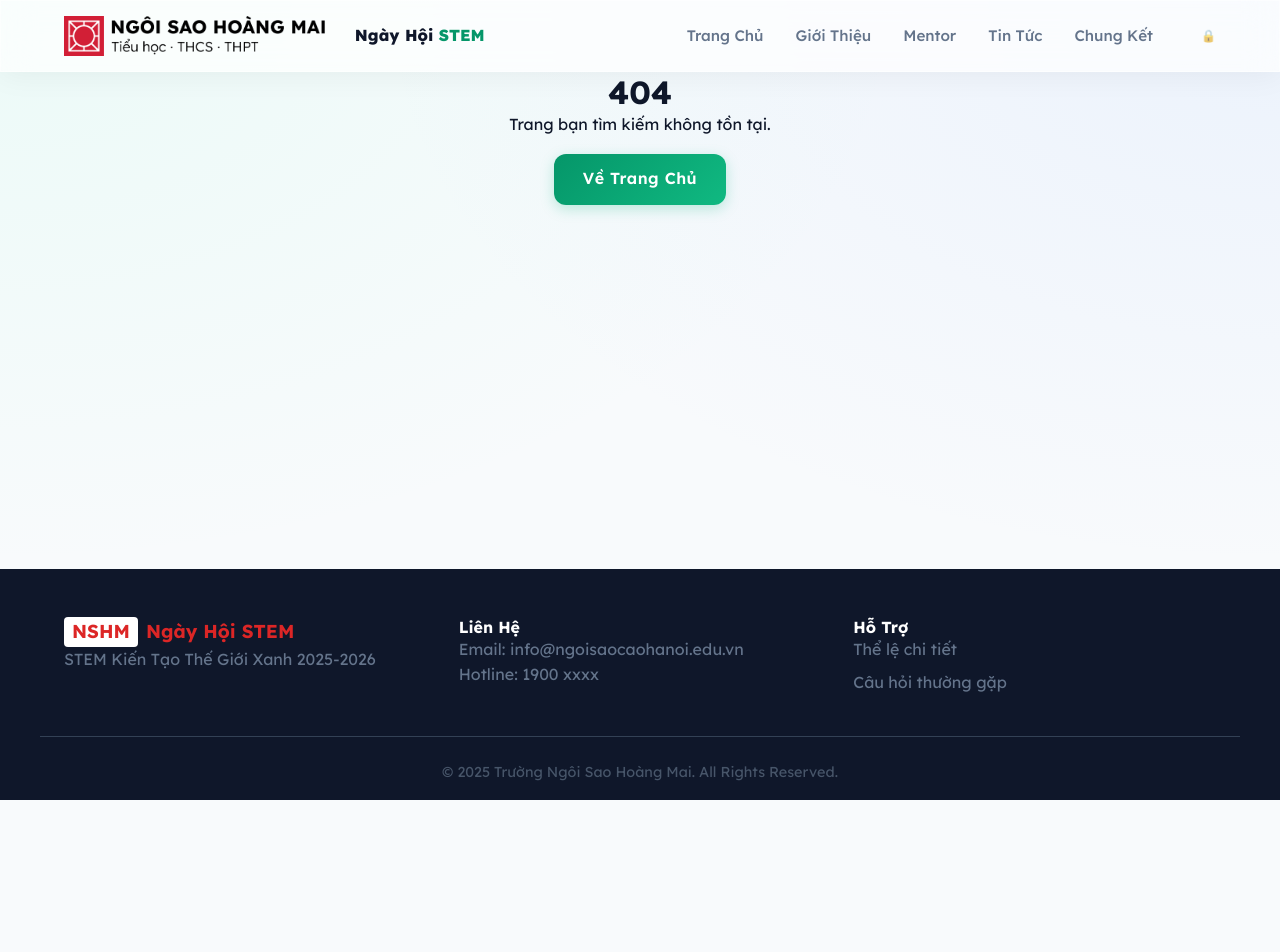
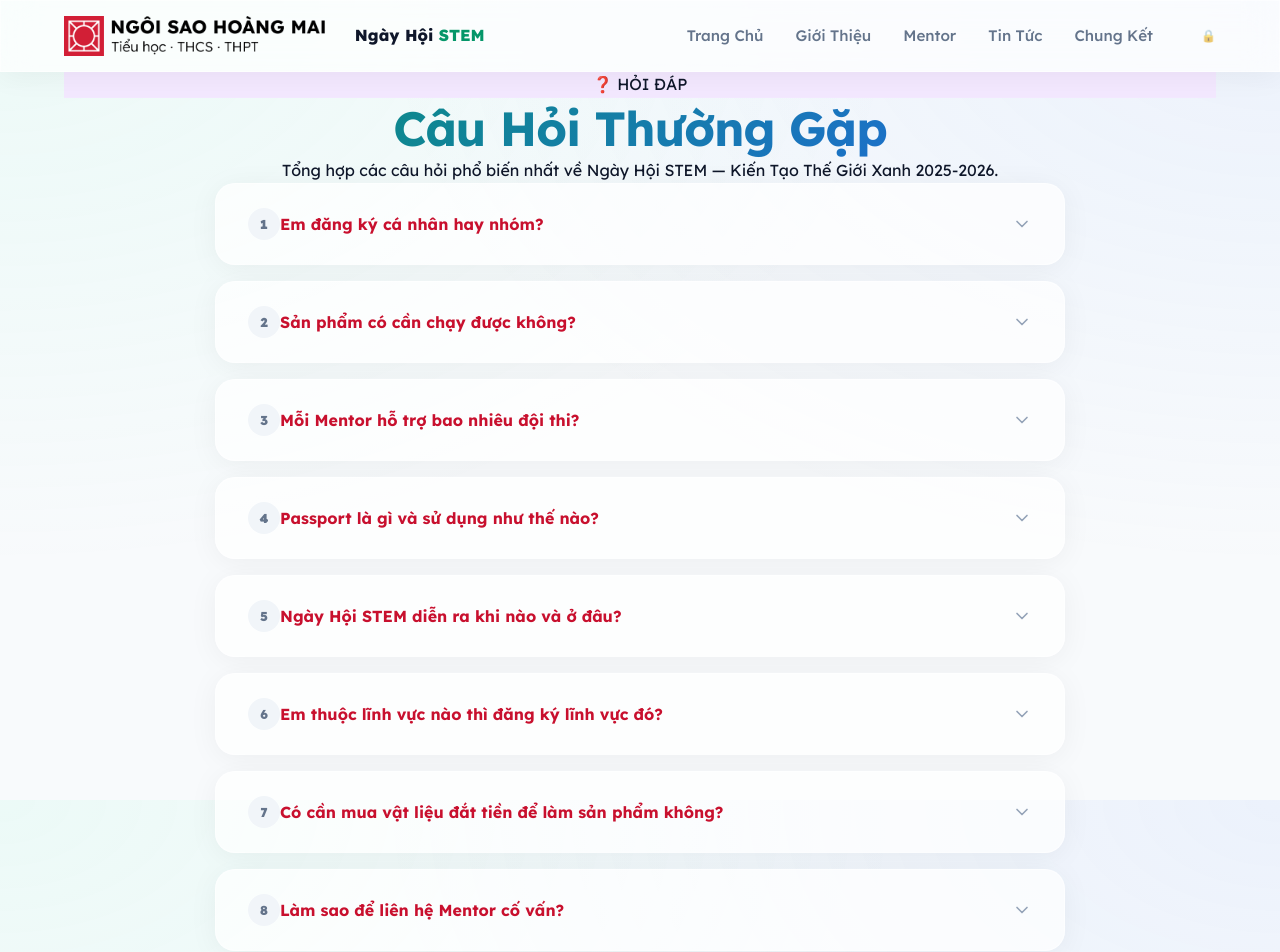
Before and after one commit to ddhi9x/stemnshm, a React (Vite) app: page /faq in a window 1280 px wide. Shown: the top 952 px of the page. Before the commit the page ends 800 px from the top, so only its background shows below. Built offline with nearby package versions, Linux system fonts and the light colour scheme; no server answers; the database is empty.

Commit message:
Trang FAQ rieng 10 cau hoi thuong gap

```diff
--- a/src/App.jsx
+++ b/src/App.jsx
@@ -8,6 +8,7 @@ import Mentors from './pages/Mentors';
 import Schedule from './pages/Schedule';
 import News from './pages/News';
 import FinalEvent from './pages/FinalEvent';
+import FAQ from './pages/FAQ';
 import AdminDashboard from './admin/AdminDashboard';
 import NotFound from './pages/NotFound';
 
@@ -24,6 +25,7 @@ function App() {
             <Route path="/lich-trinh" element={<Schedule />} />
             <Route path="/tin-tuc" element={<News />} />
             <Route path="/chung-ket" element={<FinalEvent />} />
+            <Route path="/faq" element={<FAQ />} />
             <Route path="/admin/*" element={<AdminDashboard />} />
             <Route path="*" element={<NotFound />} />
           </Routes>
--- /dev/null
+++ b/src/pages/FAQ.jsx
@@ -0,0 +1,105 @@
+import React, { useState } from 'react';
+import { ChevronDown } from 'lucide-react';
+
+const faqItems = [
+  {
+    q: 'Em đăng ký cá nhân hay nhóm?',
+    a: 'Có thể đăng ký theo nhóm từ 3–5 bạn cùng khối THCS hoặc THPT. Mỗi nhóm cần có đầy đủ thông tin các thành viên khi điền form đăng ký.'
+  },
+  {
+    q: 'Sản phẩm có cần chạy được không?',
+    a: 'Khuyến khích có mô hình hoạt động được (chạy thực tế). Nếu chưa hoàn thiện, ít nhất cần có sa bàn mô phỏng, poster hoặc video demo để Ban Giám Khảo đánh giá ý tưởng.'
+  },
+  {
+    q: 'Mỗi Mentor hỗ trợ bao nhiêu đội thi?',
+    a: 'Mỗi giáo viên Mentor cố vấn sẽ hỗ trợ tối đa 04 đội thi. Mentor sẽ đồng hành, góp ý và định hướng ý tưởng cho các đội trong suốt quá trình chuẩn bị.'
+  },
+  {
+    q: 'Passport là gì và sử dụng như thế nào?',
+    a: 'Passport (sổ tay hành trình) là cuốn sổ mỗi học sinh nhận khi tham gia Ngày Hội STEM. Khi hoàn thành các hoạt động tại các trạm trải nghiệm, em sẽ được đóng dấu mộc vào Passport. Thu thập đủ mộc sẽ nhận quà lưu niệm!'
+  },
+  {
+    q: 'Ngày Hội STEM diễn ra khi nào và ở đâu?',
+    a: 'Ngày Hội STEM dự kiến tổ chức vào ngày 22/04/2026 tại khuôn viên Trường Ngôi Sao Hoàng Mai. Lịch trình chi tiết sẽ được cập nhật trên website và thông báo qua giáo viên chủ nhiệm.'
+  },
+  {
+    q: 'Em thuộc lĩnh vực nào thì đăng ký lĩnh vực đó?',
+    a: 'Bốn lĩnh vực thi gồm: Science (Khoa học), Technology (Công nghệ), Engineering (Kỹ thuật), Mathematics (Toán học). Em chọn lĩnh vực phù hợp nhất với ý tưởng dự án của nhóm. Một nhóm chỉ đăng ký 01 lĩnh vực duy nhất.'
+  },
+  {
+    q: 'Có cần mua vật liệu đắt tiền để làm sản phẩm không?',
+    a: 'Không nhất thiết! Ban Tổ Chức khuyến khích sử dụng vật liệu tái chế, vật liệu dễ tìm kiếm. Quan trọng là ý tưởng sáng tạo, khả năng giải quyết vấn đề thực tiễn và trình bày rõ ràng nguyên lý STEM trong sản phẩm.'
+  },
+  {
+    q: 'Làm sao để liên hệ Mentor cố vấn?',
+    a: 'Sau khi đăng ký, Ban Tổ Chức sẽ phân công Mentor cho từng đội. Em có thể xem thông tin Mentor tại trang "Mentor" trên website và liên hệ thông qua giáo viên chủ nhiệm hoặc email của trường.'
+  },
+  {
+    q: 'Sản phẩm dự thi được đánh giá dựa trên tiêu chí nào?',
+    a: 'Ban Giám Khảo đánh giá dựa trên: (1) Tính sáng tạo & giải quyết vấn đề thực tiễn, (2) Ứng dụng nguyên lý STEM rõ ràng, (3) Khả năng thuyết trình & trình bày, (4) Tính khả thi và mức độ hoàn thiện sản phẩm, (5) Tinh thần đồng đội & hợp tác.'
+  },
+  {
+    q: 'Em có thể nộp bài dự thi trước Ngày Hội không?',
+    a: 'Có! Em cần nộp Hồ sơ & Poster dự thi trước hạn deadline theo lịch trình. Link nộp bài được cập nhật trên website. Trong Ngày Hội, các đội sẽ trưng bày sản phẩm thực tế và thuyết trình trước Ban Giám Khảo.'
+  },
+];
+
+const FAQ = () => {
+  const [openIdx, setOpenIdx] = useState(null);
+
+  return (
+    <div className="container py-20 min-h-screen">
+      <div className="text-center mb-12 animate-fade-in">
+        <div className="inline-block bg-purple-100 text-purple-600 px-4 py-1 rounded-full font-bold text-sm mb-4">❓ HỎI ĐÁP</div>
+        <h1 className="section-title text-green-gradient">Câu Hỏi Thường Gặp</h1>
+        <p className="text-muted text-lg max-w-2xl mx-auto">
+          Tổng hợp các câu hỏi phổ biến nhất về Ngày Hội STEM — Kiến Tạo Thế Giới Xanh 2025-2026.
+        </p>
+      </div>
+
+      <div className="flex flex-col gap-4 animate-fade-in" style={{maxWidth: '850px', margin: '0 auto', animationDelay: '0.1s'}}>
+        {faqItems.map((faq, idx) => (
+          <div
+            key={idx}
+            className="card glass hover-up"
+            style={{cursor: 'pointer', padding: '1.5rem 2rem', transition: 'all 0.3s'}}
+            onClick={() => setOpenIdx(openIdx === idx ? null : idx)}
+          >
+            <div className="flex justify-between items-center gap-4">
+              <div className="flex items-center gap-3">
+                <span style={{
+                  display: 'inline-flex', alignItems: 'center', justifyContent: 'center',
+                  width: '32px', height: '32px', borderRadius: '50%', flexShrink: 0,
+                  background: openIdx === idx ? 'linear-gradient(135deg, #22c55e, #16a34a)' : '#f1f5f9',
+                  color: openIdx === idx ? 'white' : '#64748b',
+                  fontSize: '0.8rem', fontWeight: 900, transition: 'all 0.3s'
+                }}>{idx + 1}</span>
+                <h4 className="m-0" style={{fontSize: '1rem', color: openIdx === idx ? '#22c55e' : '#c8102e', transition: 'color 0.3s', fontWeight: 700}}>{faq.q}</h4>
+              </div>
+              <ChevronDown size={20} style={{transform: openIdx === idx ? 'rotate(180deg)' : 'rotate(0)', transition: 'transform 0.3s', color: '#94a3b8', flexShrink: 0}} />
+            </div>
+            <div style={{
+              maxHeight: openIdx === idx ? '300px' : '0',
+              overflow: 'hidden',
+              transition: 'max-height 0.4s ease, opacity 0.3s ease, margin 0.3s ease',
+              opacity: openIdx === idx ? 1 : 0,
+              marginTop: openIdx === idx ? '1rem' : '0',
+            }}>
+              <div style={{padding: '1rem 1.25rem', background: '#f0fdf4', borderRadius: '12px', borderLeft: '4px solid #22c55e'}}>
+                <p className="text-muted m-0" style={{lineHeight: 1.8, fontSize: '0.95rem'}}>{faq.a}</p>
+              </div>
+            </div>
+          </div>
+        ))}
+      </div>
+
+      <div className="text-center mt-12 animate-fade-in" style={{animationDelay: '0.3s'}}>
+        <div className="card glass inline-block" style={{padding: '1.5rem 2.5rem'}}>
+          <p className="m-0 text-muted">Vẫn còn thắc mắc? Liên hệ <strong className="text-nshm">info@ngoisaocaohanoi.edu.vn</strong> hoặc hỏi trực tiếp thầy cô chủ nhiệm!</p>
+        </div>
+      </div>
+    </div>
+  );
+};
+
+export default FAQ;
```
